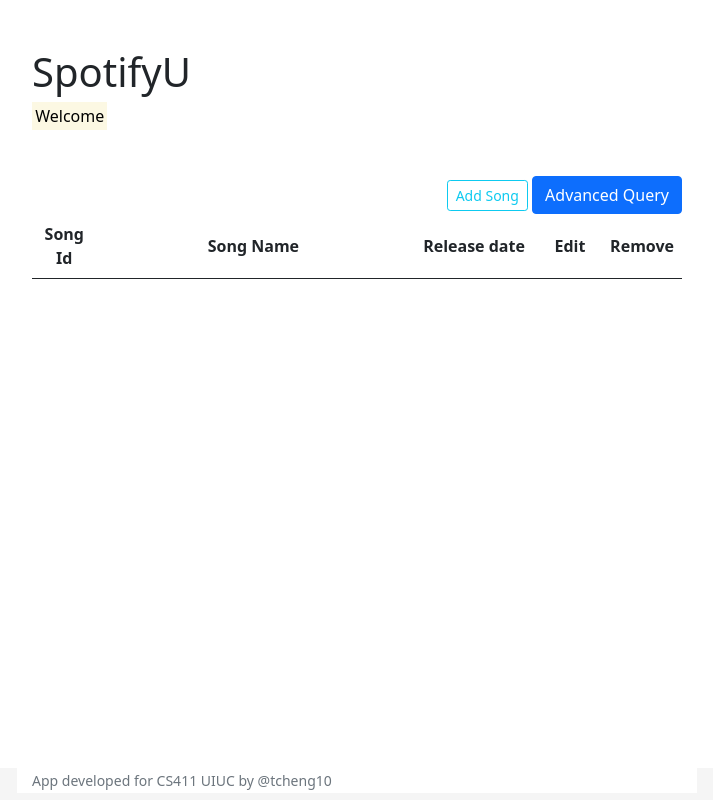
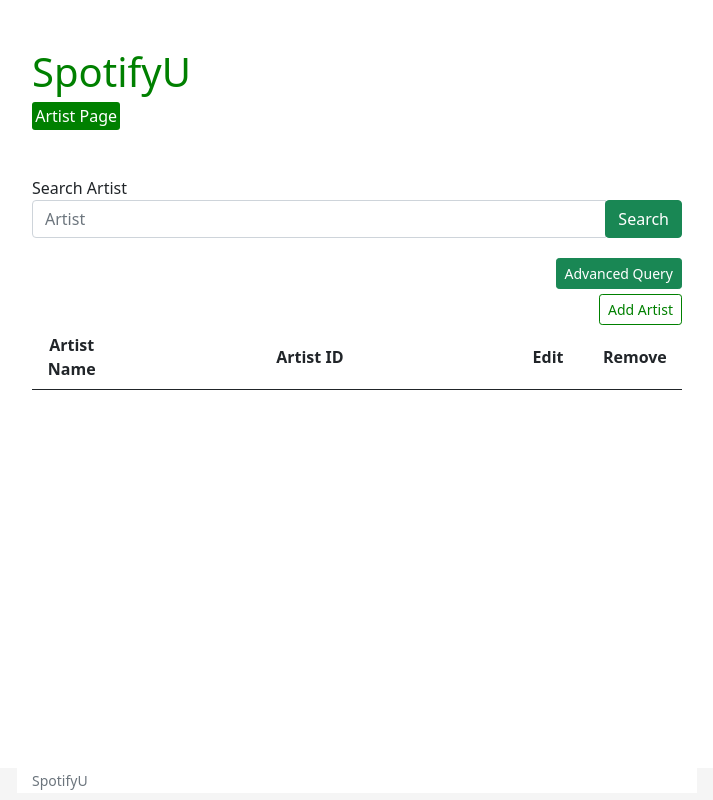
Before and after one commit to ashleyeah/spotifyu, a Flask app: template spotifyu/app/templates/index.html in a window 1280 px wide. Shown: the whole page, without its empty margins (283-996 px from the left). Run offline with Flask 2, Linux system fonts and the light colour scheme; the template is opened without the code that fills it, so the values that code supplies are empty.

Commit message:
Completed general interface

```diff
--- a/spotifyu/app/static/script/modal.js
+++ b/spotifyu/app/static/script/modal.js
@@ -11,12 +11,13 @@ $(document).ready(function () {
             modal.find('.modal-title').text(taskID)
             $('#task-form-display').removeAttr('taskID')
         } else {
-            modal.find('.modal-title').text('Make a nickname for this song:')
+            modal.find('.modal-title').text('Edit Artists Name')
             $('#task-form-display').attr('taskID', taskID)
         }
 
         if (content) {
-            modal.find('.form-control').val(content);
+            modal.find('#artist_name').val(content);
+            modal.find('#artist_id').val(taskID);
         } else {
             modal.find('.form-control').val('');
         }
@@ -31,7 +32,28 @@ $(document).ready(function () {
             url: tID ? '/edit/' + tID : '/create',
             contentType: 'application/json;charset=UTF-8',
             data: JSON.stringify({
-                'description': $('#task-modal').find('.form-control').val() //puts the song name into data['description']
+                'id': $('#artist_id').val(),
+                'name': $('#artist_name').val() //puts the song name into data['description']
+            }),
+            success: function (res) {
+                console.log(res.response)
+                location.reload();
+            },
+            error: function () {
+                console.log('Error');
+            }
+        });
+    });
+
+    $('#submit-search').click(function () {
+        // const tID = $('#task-form-display').attr('taskID');
+        // console.log($('#task-modal').find('.form-control').val()) //prints out song name from .form-control
+        $.ajax({
+            type: 'POST',
+            url: '/search',
+            contentType: 'application/json;charset=UTF-8',
+            data: JSON.stringify({
+                'name': $('#search').val() //puts the song name into data['description']
             }),
             success: function (res) {
                 console.log(res.response)
--- a/spotifyu/app/templates/index.html
+++ b/spotifyu/app/templates/index.html
@@ -2,7 +2,7 @@
 
 <html>
     <head>
-        <title>Demo: TODO</title>
+        <title>Artists CRUD Demo</title>
 
         <meta charset="utf-8">
         <meta name="viewport" content="width=device-width, initial-scale=1">
@@ -18,18 +18,34 @@
 
     <body>
 
-    <main role="main" class="container extra-bottom">
-      <h1 class="mt-5">SpotifyU</h1>
-      <p><mark>Welcome</mark></p>
+    <main role="main" class="container extra-bottom" style="width: 1500px">
+      <h1 class="mt-5" style="color: green;">SpotifyU</h1>
+      <p><mark style="background-color: green; color: white; border-radius: 3px;">Artist Page</mark></p>
     </main>
 
 
     <div class="container">
 
         <!-- Button trigger modal -->
+        <div>
+            <form action="/search" method="POST">
+                <div class="form-group" style="padding-bottom:20px">
+                    <label for="search_name">Search Artist</label>
+                    <div class="input-group">
+                        <input type="text" id="search_name" name="search_name" placeholder="Artist" class="form-control width100">
+                        <span class="input-group-btn">
+                            <button type="submit" class="btn btn-success">Search</button>
+                        </span>
+                    </div>
+                </div>
+            </form>
+        </div>
+
         <div style="text-align: right;">
-        <button type="button" class="btn btn-outline-info btn-sm" data-bs-toggle="modal" data-bs-target="#task-modal" data-source="New Task">Add Song</button>
-        <button id="advance-task" type="button" class="btn btn-primary">Advanced Query</button>
+            <form action="/advance" method="POST" style="padding-bottom: 5px">
+                <button type="submit" class="btn btn-success btn-sm">Advanced Query</button>
+            </form>
+            <button type="button" class="btn btn-outline-info btn-sm" style="color: green; border-color: green;" data-bs-toggle="modal" data-bs-target="#task-modal" data-source="New Task">Add Artist</button>
         </div>
 
 
@@ -37,14 +53,18 @@
         <div class="modal-dialog">
             <div class="modal-content">
             <div class="modal-header">
-                <h5 class="modal-title" id="Label">Add a Song</h5>
+                <h5 class="modal-title" id="Label">Add an Artist</h5>
                 <button type="button" class="btn-close" data-bs-dismiss="modal" aria-label="Close"></button>
             </div>
 
             <div class="modal-body">
-                <div class="input-group mb-3">
-                    <span class="input-group-text" id="task-form-display">Song</span>
-                    <input type="text" class="form-control" placeholder="Song Name" aria-label="task-name" aria-describedby="basic-addon1">
+                <div>
+                    <label for='artist_name'>Artist Name</label>
+                    <input type="text" class="form-control" id="artist_name" placeholder="Name" aria-label="task-name" aria-describedby="basic-addon1">
+                </div>
+                <div>
+                    <label for='artist_id' id="task-form-display">Artist ID</label>
+                    <input type="text" class="form-control" id="artist_id" placeholder="22 character ID" aria-label="task-name" aria-describedby="basic-addon1">
                 </div>
             </div>
             <div class="modal-footer">
@@ -58,13 +78,13 @@
     </div>
 
     <!--Todo Table-->
-    <div class="container table-responsive">
+    <div class="container table-responsive" style="width:1500px">
     <table class="table">
         <thead>
         <tr>
-            <th class="task-id">Song Id</th>
-            <th class="task">Song Name</th>
-            <th class="status">Release date</th>
+            <th class="task-id">Artist Name</th>
+            <th class="task">Artist ID</th>
+            <!-- <th class="status">Release Date</th> -->
             <th class="update">Edit</th>
             <th class="update">Remove</th>
         </tr>
@@ -73,23 +93,11 @@
         <tbody>
         {% for item in items %}
             <tr>
-                <td>{{item.id}}</td>
                 <td>{{item.name}}</td>
-                <td>{{item.release_date}}</td>
+                <td>{{item.artist_id}}</td>
 
-                <!-- {% if item.status == "In Progress" %}
-                    <td><button type="button" class="btn btn-outline-warning btn-sm state" data-source="{{item.id}}">{{item.status}}</button></td>
-                {%endif%}
-                {% if item.status == "Todo" %}
-                    <td><button type="button" class="btn btn-outline-secondary btn-sm state" data-source="{{item.id}}">{{item.status}}</button></td>
-                {%endif%}
-                {% if item.status == "Complete" %}
-                    <td><button type="button" class="btn btn-outline-success btn-sm state" data-source="{{item.id}}">{{item.status}}</button></td>
-                {%endif%} -->
-
-                <td><button type="button" class="btn btn-outline-info btn-sm" data-bs-toggle="modal" data-bs-target="#task-modal" data-source="{{item.id}}" data-content="{{item.name}}"><i class="fa fa-pen fa-1" aria-hidden="true"></i></button></td>
-
-                <td><button class="btn btn-outline-secondary btn-sm remove" data-source="{{item.id}}" type="button"><i class="fa fa-trash fa-1" aria-hidden="true"></i></button></td>
+                <td><button type="button" class="btn btn-outline-info btn-sm" data-bs-toggle="modal" data-bs-target="#task-modal" data-source="{{item.artist_id}}" data-content="{{item.name}}"><i class="fa fa-pen fa-1" aria-hidden="true"></i></button></td>
+                <td><button class="btn btn-outline-secondary btn-sm remove" data-source="{{item.artist_id}}" type="button"><i class="fa fa-trash fa-1" aria-hidden="true"></i></button></td>
             </tr>
         {% endfor %}
 
@@ -101,7 +109,7 @@
 
     <footer class="footer">
       <div class="container">
-            <p class="text-muted"><small>App developed for CS411 UIUC by @tcheng10</small></p>
+            <p class="text-muted"><small>SpotifyU</small></p>
       </div>
     </footer>
   </body>
```
Also changed, not shown: spotifyu/app/database.py (+41 -25 lines), spotifyu/app/routes.py (+10 -6 lines), spotifyu/app/templates/advanced_query.html (added, +66 -0 lines), spotifyu/app/templates/search.html (added, +63 -0 lines), 2 other files.
